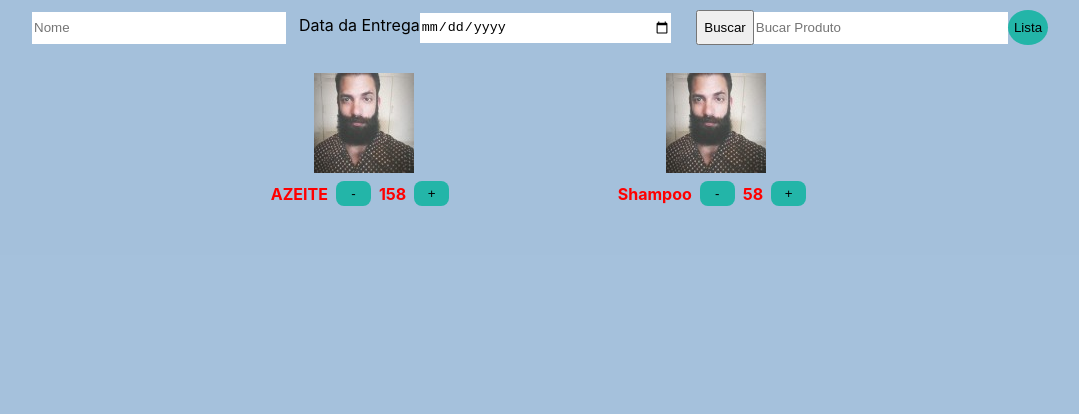
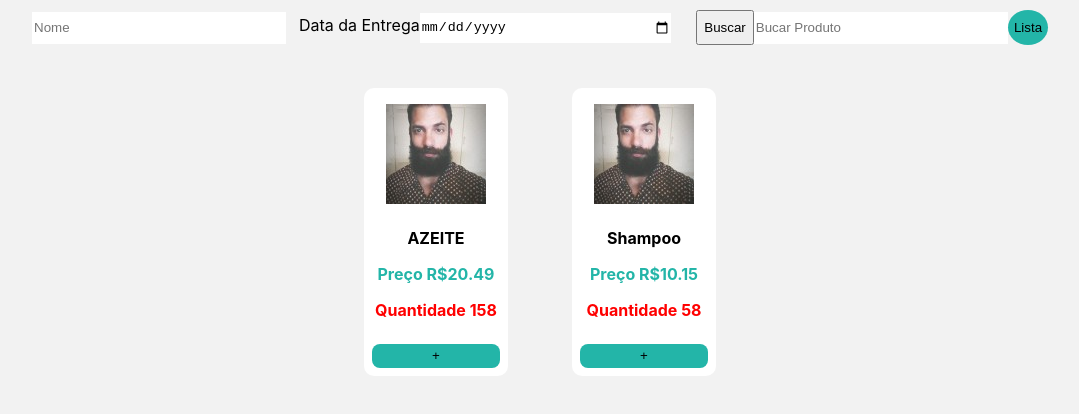
Before and after one commit to felipepolato/teste-tecnico-shopper, a React (Create React App) app: page / in a window 1280 px wide. Shown: the top 414 px of the page, without its empty margins (100-1179 px from the left). Built offline with nearby package versions, Linux system fonts and the light colour scheme.

Commit message:
estilizacao product card com styled

```diff
--- a/src/components/ProductCard/index.jsx
+++ b/src/components/ProductCard/index.jsx
@@ -3,7 +3,13 @@ import React, { useState } from "react";
 import Img from "../../img/felipe.jpg";
 
 //////style///////////
-import { Container, Content } from "./styles";
+import {
+  Container,
+  Content,
+  ImgCard,
+  TitleProduct,
+  PriceProduct,
+} from "./styles";
 
 export default function ProductCard() {
   const [primaryList, setPrimaryList] = useState([]);
@@ -18,7 +24,7 @@ export default function ProductCard() {
     {
       id: 2,
       name: "Shampoo",
-      price: 10.0,
+      price: 10.15,
       qty_stock: 58,
     },
   ]);
@@ -29,11 +35,11 @@ export default function ProductCard() {
     setPrimaryList([...primaryList, product]);
   };
 
-  const delet = (product) => {
-    const productosList = primaryList.filter((item) => item.id !== product.id);
-    setPrimaryList([...list, product]);
-    setPrimaryList(productosList);
-  };
+  // const delet = (product) => {
+  //   const productosList = primaryList.filter((item) => item.id !== product.id);
+  //   setPrimaryList([...list, product]);
+  //   setPrimaryList(productosList);
+  // };
 
   return (
     <Container>
@@ -41,17 +47,17 @@ export default function ProductCard() {
         list.map((item) => {
           return (
             <Content>
+              <ImgCard>
                 <img src={Img} />
-              <div>
-                <span>{item.name}</span>
-                <div>
-                  <button className="delete" onClick={() => delet(item)}>
-                    -
-                  </button>
-                    {item.qty_stock}
-                  <button onClick={() => add(item)}>+</button>
-                </div>
-              </div>
+              </ImgCard>
+
+              <span>
+                <TitleProduct>{item.name}</TitleProduct>
+                <PriceProduct>Preço R${item.price}</PriceProduct>
+                <p> Quantidade {item.qty_stock}</p>
+              </span>
+
+              <button onClick={() => add(item)}>+</button>
             </Content>
           );
         })}
--- a/src/components/ProductCard/styles.js
+++ b/src/components/ProductCard/styles.js
@@ -3,7 +3,7 @@ import styled from "styled-components";
 export const Container = styled.div`
   display: flex;
   justify-content: center;
-  align-items: center;
+  /* align-items: center; */
   flex-direction: row;
   color: red;
   font-weight: bold;
@@ -12,34 +12,49 @@ export const Container = styled.div`
 export const Content = styled.div`
   display: flex;
   justify-content: center;
-  align-items: center;
+  /* align-items: center; */
   flex-direction: column;
-  border-radius: 0.25rem;
-  width: 20rem;
-  height: 3rem;
-  margin: 1rem;
+  border-radius: 10px;
+  width: 8rem;
+  height: 17rem;
+  margin: 2rem;
+  transition: 0.5s;
+  background: #fff;
+  padding: 8px;
 
-  div {
-    display: flex;
-    justify-content: center;
-    align-items: center;
-    border-radius: 0.25rem;
-    /* width: 20rem; */
-    /* height: 3rem; */
-    /* margin: 1rem; */
+  &:hover {
+    box-shadow: 0px 0px 28px 8px rgba(0, 0, 0, 0.23);
   }
 
   button {
-    margin: 0.5rem;
-    height: 25px;
-    width: 35px;
+    margin-top: 0.5rem;
+    height: 10%;
+    width: 100%;
     background: #23b5a8;
     border: transparent;
     border-radius: 0.5rem;
     cursor: pointer;
   }
 
-  img{
-  margin-top: 30%;
+  p {
+    text-align: center;
   }
+
 `;
+
+export const ImgCard = styled.div`
+  padding: 8px;
+
+  display: flex;
+  justify-content: center;
+`;
+
+export const TitleProduct = styled.p`
+  text-align: center;
+  color: black;
+`;
+
+export const PriceProduct = styled.p`
+  text-align: center;
+  color: #23b5a8;
+`;
--- a/src/screen/Home/style.js
+++ b/src/screen/Home/style.js
@@ -2,7 +2,7 @@ import styled from 'styled-components';
 
 
 export const Container = styled.div`
-    background-color: rgba(142, 177, 211, 0.8);
+    background: #f2f2f2;
     width: 100vw;
     height: 100vh;
 `
```
Also changed, not shown: src/components/Modal/styles.js (added).
